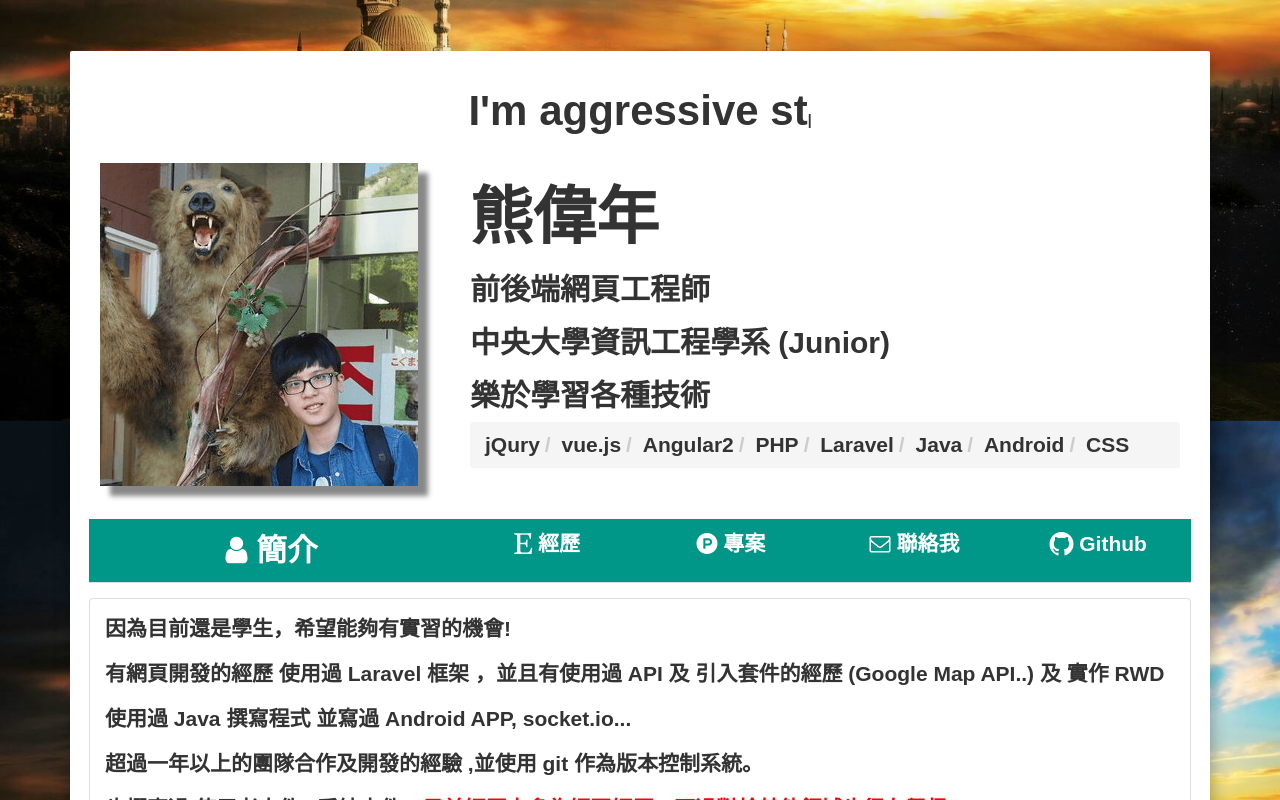
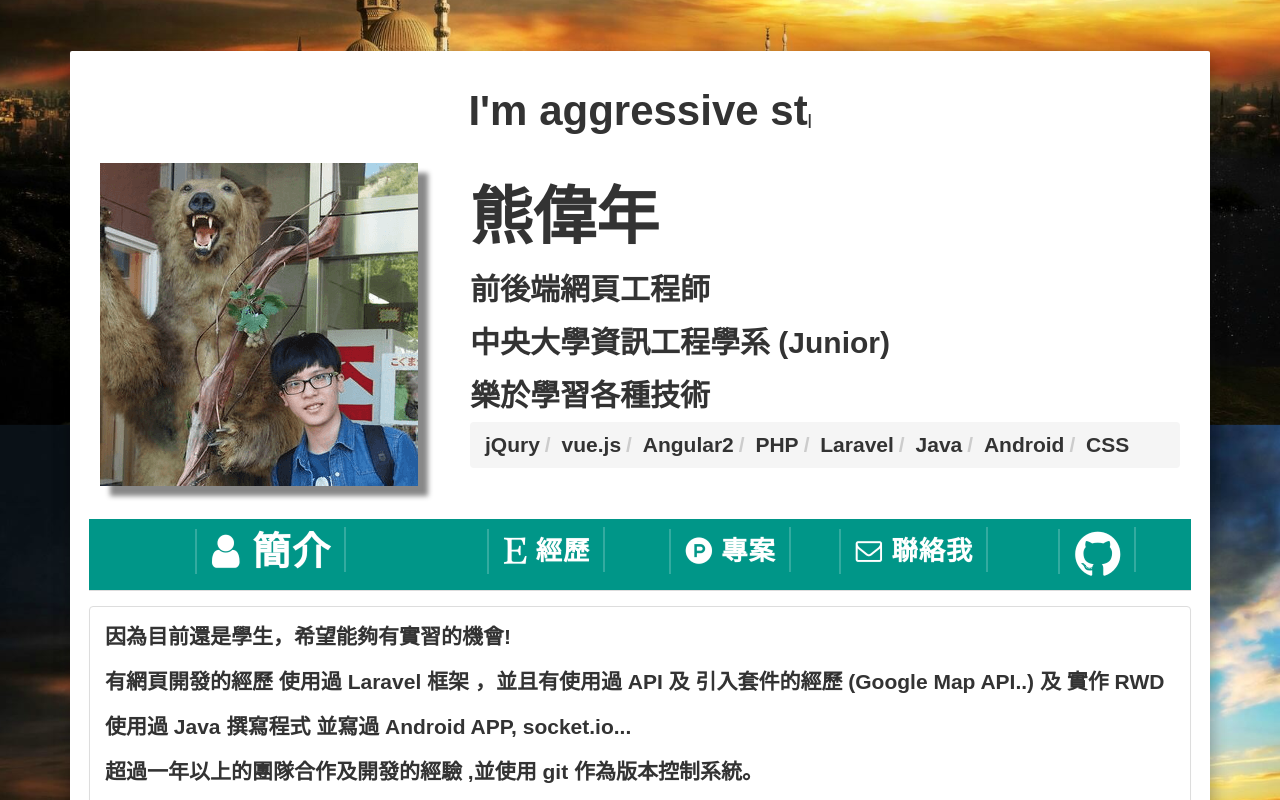
Before and after one commit to Bear1110/bear-resume, an Angular app: page / in a window 1280 px wide. Shown: the top 800 px of the page. Built offline with nearby package versions, Linux system fonts and the light colour scheme; what angulartics2, ng2-bootstrap would draw is missing.

Commit message:
nav-bar hover

```diff
--- a/src/app/app.component.css
+++ b/src/app/app.component.css
@@ -62,17 +62,15 @@
     opacity: 1;
   }
 }
-span {
+.topFont span {
   font-size: 1.5em;
-  /*font-family: 'Noto Sans TC', sans-serif !important;*/
 }
-
 li {
   font-size: 1.5em !important;
 }
 
 @media only screen and (min-width: 1170px) {
-  span {
+  .topFont span {
     font-size: 3em;
   }
 }
--- a/src/app/app.component.html
+++ b/src/app/app.component.html
@@ -2,7 +2,7 @@
   <div class="container" style="padding-top: 4%">
     <div class="jumbotron">
       <div class="row" style="padding: 1%">
-        <div class="text-center col-md-12">
+        <div class="text-center col-md-12 topFont">
           <span>I'm </span><span class="text-change" style=" display: inline;"></span>
         </div>
       </div>
@@ -18,16 +18,14 @@
           <ul class="breadcrumb">
             <li *ngFor="let item of skill">{{item}}</li>
           </ul>
-
         </div>
-
       </div>
       <ul class="nav nav-tabs" style="margin-bottom: 15px;margin-top: 20px; display: flex;">
-        <li class="title" (click)="navbarClick(0)" [ngClass]="{'open': flex[0]}"><a href="#home" data-toggle="tab"><i class="fa fa-user" aria-hidden="true"></i> 簡介</a></li>
-        <li class="title" (click)="navbarClick(1)" [ngClass]="{'open': flex[1]}"><a href="#profile" data-toggle="tab"><i class="fa fa-etsy" aria-hidden="true"></i> 經歷</a></li>
-        <li class="title" (click)="navbarClick(2)" [ngClass]="{'open': flex[2]}"><a href="#project" data-toggle="tab"><i class="fa fa-product-hunt" aria-hidden="true"></i> 專案</a></li>
-        <li class="title" (click)="navbarClick(3)" [ngClass]="{'open': flex[3]}"><a href="#mail" data-toggle="tab"><i class="fa fa-envelope-o" aria-hidden="true"></i> 聯絡我</a></li>
-        <li class="title" (click)="navbarClick(4)" [ngClass]="{'open': flex[4]}"><a target="_blank" href="https://github.com/Bear1110"><i class="fa fa-github fa-lg" aria-hidden="true"></i> Github</a></li>
+        <li class="title" (click)="navbarClick(0)" [ngClass]="{'open': flex[0]}"><a class="effect-6" href="#home" data-toggle="tab"><span><i class="fa fa-user" aria-hidden="true"></i> 簡介</span></a></li>
+        <li class="title" (click)="navbarClick(1)" [ngClass]="{'open': flex[1]}"><a href="#profile" data-toggle="tab"><span><i class="fa fa-etsy" aria-hidden="true"></i> 經歷</span></a></li>
+        <li class="title" (click)="navbarClick(2)" [ngClass]="{'open': flex[2]}"><a href="#project" data-toggle="tab"><span><i class="fa fa-product-hunt" aria-hidden="true"></i> 專案</span></a></li>
+        <li class="title" (click)="navbarClick(3)" [ngClass]="{'open': flex[3]}"><a href="#mail" data-toggle="tab"><span><i class="fa fa-envelope-o" aria-hidden="true"></i> 聯絡我</span></a></li>
+        <li class="title" (click)="navbarClick(4)" [ngClass]="{'open': flex[4]}"><a target="_blank" href="https://github.com/Bear1110"><span><i class="fa fa-github fa-2x" aria-hidden="true"></i></span></a></li>
       </ul>
       <div id="myTabContent" class="tab-content">
         <div class="tab-pane fade active in" id="home">
--- a/src/app/app.component.ts
+++ b/src/app/app.component.ts
@@ -13,12 +13,12 @@ import {
 @Component({
   selector: 'app-root',
   templateUrl: './app.component.html',
-  styleUrls: ['./app.component.css']
+  styleUrls: ['./app.component.css','./navbar-cool.css']
 })
 export class AppComponent {
   constructor(angulartics2GoogleAnalytics: Angulartics2GoogleAnalytics) {}
-  skill = ['jQury', 'vue.js', 'Angular2', 'PHP', 'Laravel', 'Java', 'Android', 'CSS']
-  background = ['assets/img/12.jpg', 'assets/img/19.jpg', 'assets/img/1.jpg']
+  skill = ['jQury', 'vue.js', 'Angular2', 'PHP', 'Laravel', 'Java', 'Android', 'CSS'];
+  background = ['assets/img/12.jpg', 'assets/img/19.jpg', 'assets/img/1.jpg'];
   now = "url('assets/img/12.jpg')";
   length = 0;
   flex : boolean [] = [true,false,false,false,false];
--- a/src/app/introduction/introduction.component.html
+++ b/src/app/introduction/introduction.component.html
@@ -59,4 +59,3 @@
             <p>希望能夠有其他機會碰觸其他新事物</p>
             <p>雖然我還是一個 大三資工系學生，但是樂於接受各種新知識！</p>-->
   </div>
-          </div>
--- /dev/null
+++ b/src/app/navbar-cool.css
@@ -0,0 +1,95 @@
+a span:hover {
+  text-shadow: 1px 1px 0 black, 2px 2px 0 #3D9970, 3px 3px 0 #0cbdec;
+  transform: translate(-3px, -3px);
+  -webkit-transition: all 0.3s;
+  -moz-transition: all 0.3s;
+  transition: all 0.3s;
+}
+
+
+/**********************************************************/
+
+a span {
+  position: relative;
+  display: inline-block;
+  outline: none;
+  color: #fff;
+  text-decoration: none;
+  text-transform: uppercase;
+  letter-spacing: 1px;
+  text-shadow: 0 0 1px rgba(255, 255, 255, 0.3);
+  font-size: 1.25em;
+  padding: 0 15px !important;
+}
+
+a span:hover,
+a span:focus {
+  outline: none;
+}
+
+a span {
+  height: 45px;
+  line-height: 45px;
+}
+
+a span::before,
+a span::after {
+  position: absolute;
+  width: 45px;
+  height: 2px;
+  background: #fff;
+  content: '';
+  opacity: 0.2;
+  -webkit-transition: all 0.3s;
+  -moz-transition: all 0.3s;
+  transition: all 0.3s;
+  pointer-events: none;
+}
+
+a span::before {
+  top: 0;
+  left: 0;
+  -webkit-transform: rotate(90deg);
+  -moz-transform: rotate(90deg);
+  transform: rotate(90deg);
+  -webkit-transform-origin: 0 0;
+  -moz-transform-origin: 0 0;
+  transform-origin: 0 0;
+}
+
+a span::after {
+  right: 0;
+  bottom: 0;
+  -webkit-transform: rotate(90deg);
+  -moz-transform: rotate(90deg);
+  transform: rotate(90deg);
+  -webkit-transform-origin: 100% 0;
+  -moz-transform-origin: 100% 0;
+  transform-origin: 100% 0;
+}
+
+a span:hover::before,
+a span:hover::after,
+a span:focus::before,
+a span:focus::after {
+  opacity: 1;
+}
+
+a span:hover::before,
+a span:focus::before {
+  left: 50%;
+  -webkit-transform: rotate(0deg) translateX(-50%);
+  -moz-transform: rotate(0deg) translateX(-50%);
+  transform: rotate(0deg) translateX(-50%);
+}
+
+a span:hover::after,
+a span:focus::after {
+  right: 50%;
+  -webkit-transform: rotate(0deg) translateX(50%);
+  -moz-transform: rotate(0deg) translateX(50%);
+  transform: rotate(0deg) translateX(50%);
+}
+
+
+/***************************************************/
```
Lines whose indentation alone changed are shown as unchanged.
